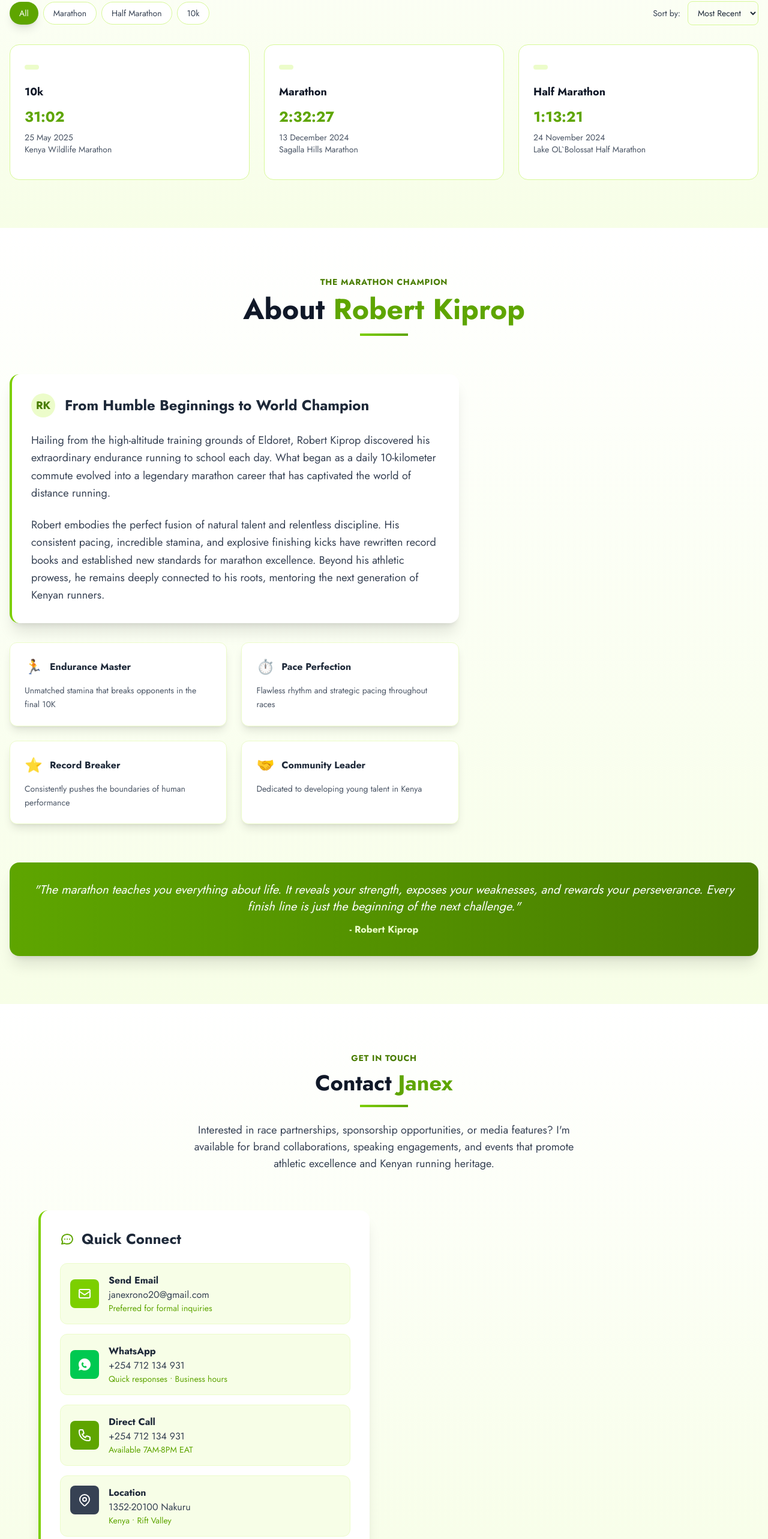
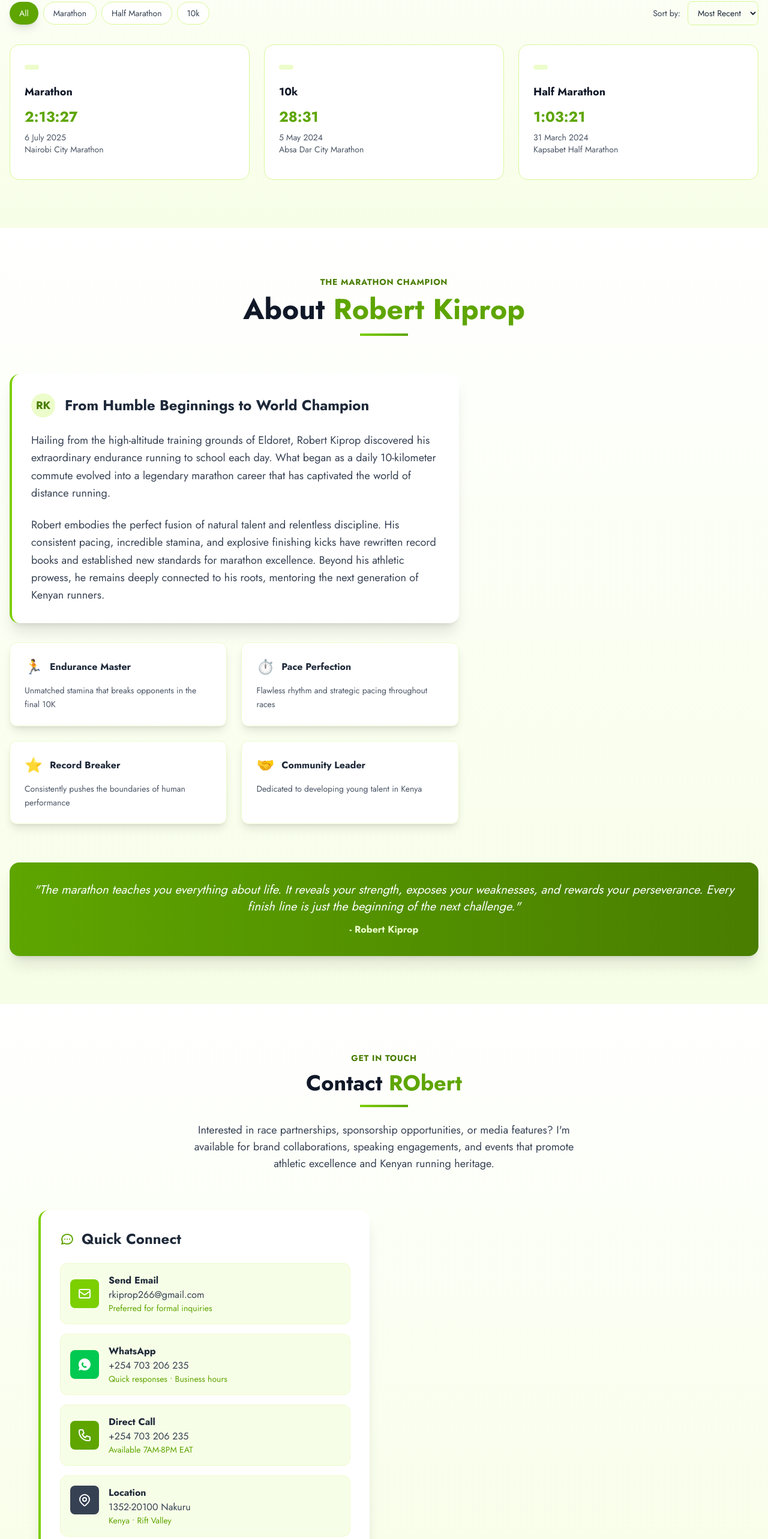
Before and after one commit to Koech161/gideon-sugut, a Next.js app: page / in a window 1280 px wide. Shown: the part 1122-3688 px from the top of the page at 60% size. Built offline with nearby package versions, Linux system fonts and the light colour scheme.

Commit message:
add record

```diff
--- a/components/Contact.jsx
+++ b/components/Contact.jsx
@@ -5,7 +5,7 @@ export default function Contact() {
   return (
     <section
       className="py-20 bg-gradient-to-b from-white to-lime-50"
-      aria-label="Contact Janex Jepkogei"
+      aria-label="Contact Robert Kiprop"
       id='contact'
     >
       <div className="container px-4 mx-auto">
@@ -19,7 +19,7 @@ export default function Contact() {
             Get In Touch
           </h2>
           <h1 className="mb-4 text-4xl font-black text-gray-900">
-            Contact <span className="text-lime-600">Janex</span>
+            Contact <span className="text-lime-600">RObert</span>
           </h1>
           <div className="w-20 h-1 mx-auto bg-gradient-to-r from-lime-500 to-lime-600"></div>
           <p className="max-w-2xl mx-auto mt-6 text-lg text-gray-700">
@@ -50,7 +50,7 @@ export default function Contact() {
 
               <div className="space-y-4">
                 <motion.a
-                  href="mailto:janexrono20@gmail.com"
+                  href="mailto:rkiprop266@gmail.com"
                   className="flex items-center p-4 transition-all border border-lime-100 bg-lime-50 rounded-xl hover:bg-lime-100 group hover:shadow-lg"
                   whileHover={{ x: 5 }}
                 >
@@ -61,7 +61,7 @@ export default function Contact() {
                   </div>
                   <div>
                     <h4 className="font-bold text-gray-800">Send Email</h4>
-                    <p className="text-gray-700">janexrono20@gmail.com</p>
+                    <p className="text-gray-700">rkiprop266@gmail.com</p>
                     <p className="text-sm text-lime-600">Preferred for formal inquiries</p>
                   </div>
                   <svg className="w-5 h-5 ml-auto transition-opacity opacity-0 text-lime-500 group-hover:opacity-100" fill="none" stroke="currentColor" viewBox="0 0 24 24">
@@ -70,7 +70,7 @@ export default function Contact() {
                 </motion.a>
 
                 <motion.a
-                  href="https://wa.me/+254712134931"
+                  href="https://wa.me/+254703206235"
                   className="flex items-center p-4 transition-all border border-lime-100 bg-lime-50 rounded-xl hover:bg-lime-100 group hover:shadow-lg"
                   whileHover={{ x: 5 }}
                 >
@@ -81,7 +81,7 @@ export default function Contact() {
                   </div>
                   <div>
                     <h4 className="font-bold text-gray-800">WhatsApp</h4>
-                    <p className="text-gray-700">+254 712 134 931</p>
+                    <p className="text-gray-700">+254 703 206 235</p>
                     <p className="text-sm text-lime-600">Quick responses • Business hours</p>
                   </div>
                   <svg className="w-5 h-5 ml-auto transition-opacity opacity-0 text-lime-500 group-hover:opacity-100" fill="none" stroke="currentColor" viewBox="0 0 24 24">
@@ -90,7 +90,7 @@ export default function Contact() {
                 </motion.a>
 
                 <motion.a
-                  href="tel:+254712134931"
+                  href="tel:+254703206235"
                   className="flex items-center p-4 transition-all border border-lime-100 bg-lime-50 rounded-xl hover:bg-lime-100 group hover:shadow-lg"
                   whileHover={{ x: 5 }}
                 >
@@ -101,7 +101,7 @@ export default function Contact() {
                   </div>
                   <div>
                     <h4 className="font-bold text-gray-800">Direct Call</h4>
-                    <p className="text-gray-700">+254 712 134 931</p>
+                    <p className="text-gray-700">+254 703 206 235</p>
                     <p className="text-sm text-lime-600">Available 7AM-8PM EAT</p>
                   </div>
                   <svg className="w-5 h-5 ml-auto transition-opacity opacity-0 text-lime-500 group-hover:opacity-100" fill="none" stroke="currentColor" viewBox="0 0 24 24">
--- a/components/Footer.jsx
+++ b/components/Footer.jsx
@@ -12,7 +12,7 @@ const navLinks = [
 
 const socialLinks = [
   {
-    href: 'https://wa.me/+254712345678',
+    href: 'https://wa.me/+254703206235',
     label: 'WhatsApp',
     icon: (
       <svg className="w-5 h-5" fill="currentColor" viewBox="0 0 24 24">
@@ -22,7 +22,7 @@ const socialLinks = [
     color: 'bg-green-500 hover:bg-green-600'
   },
   {
-    href: 'tel:+254712345678',
+    href: 'tel:+254703206235',
     label: 'Phone',
     icon: (
       <svg className="w-5 h-5" fill="currentColor" viewBox="0 0 24 24">
@@ -32,7 +32,7 @@ const socialLinks = [
     color: 'bg-gray-700 hover:bg-gray-800'
   },
   {
-    href: 'mailto:robertkiprop@email.com',
+    href: 'mailto:rkiprop266@gmail.com',
     label: 'Email',
     icon: (
       <svg className="w-5 h-5" fill="none" stroke="currentColor" viewBox="0 0 24 24">
@@ -113,17 +113,17 @@ export default function Footer() {
           >
             <h4 className="mb-6 text-lg font-semibold tracking-wider uppercase text-lime-300">Get In Touch</h4>
             <div className="space-y-4 text-gray-400">
-              <a href="mailto:robertkiprop@email.com" className="flex items-center transition-colors hover:text-lime-300">
+              <a href="mailto:rkiprop266@gmail.com" className="flex items-center transition-colors hover:text-lime-300">
                 <svg className="w-4 h-4 mr-3 text-lime-400" fill="currentColor" viewBox="0 0 24 24">
                   <path d="M20 4H4c-1.1 0-1.99.9-1.99 2L2 18c0 1.1.9 2 2 2h16c1.1 0 2-.9 2-2V6c0-1.1-.9-2-2-2zm0 14H4V8l8 5 8-5v10zm-8-7L4 6h16l-8 5z"/>
                 </svg>
-                robertkiprop@email.com
+                rkiprop266@gmail.com
               </a>
-              <a href="tel:+254712345678" className="flex items-center transition-colors hover:text-lime-300">
+              <a href="tel:+254703206235" className="flex items-center transition-colors hover:text-lime-300">
                 <svg className="w-4 h-4 mr-3 text-lime-400" fill="currentColor" viewBox="0 0 24 24">
                   <path d="M6.62 10.79c1.44 2.83 3.76 5.15 6.59 6.59l2.2-2.2c.27-.27.67-.36 1.02-.24 1.12.37 2.33.57 3.57.57.55 0 1 .45 1 1V20c0 .55-.45 1-1 1-9.39 0-17-7.61-17-17 0-.55.45-1 1-1h3.5c.55 0 1 .45 1 1 0 1.25.2 2.45.57 3.57.12.35.03.74-.24 1.02l-2.2 2.2z"/>
                 </svg>
-                +254 712 345 678
+                +254 703 206 235
               </a>
               <p className="flex items-center">
                 <svg className="w-4 h-4 mr-3 text-lime-400" fill="none" stroke="currentColor" viewBox="0 0 24 24">
--- a/components/Header.jsx
+++ b/components/Header.jsx
@@ -195,12 +195,12 @@ export default function Header() {
 
                   {/* Quick Contact */}
                   <div className="flex justify-center mt-4 space-x-4">
-                    <a href="mailto:robertkiprop@email.com" className="p-2 transition-colors text-lime-600 hover:text-lime-800">
+                    <a href="mailto:rkiprop266@email.com" className="p-2 transition-colors text-lime-600 hover:text-lime-800">
                       <svg className="w-5 h-5" fill="none" stroke="currentColor" viewBox="0 0 24 24">
                         <path strokeLinecap="round" strokeLinejoin="round" strokeWidth={2} d="M3 8l7.89 4.26a2 2 0 002.22 0L21 8M5 19h14a2 2 0 002-2V7a2 2 0 00-2-2H5a2 2 0 00-2 2v10a2 2 0 002 2z" />
                       </svg>
                     </a>
-                    <a href="https://wa.me/+254712345678" className="p-2 transition-colors text-lime-600 hover:text-lime-800">
+                    <a href="https://wa.me/254703206235" className="p-2 transition-colors text-lime-600 hover:text-lime-800">
                       <svg className="w-5 h-5" fill="currentColor" viewBox="0 0 24 24">
                         <path d="M12 2C6.48 2 2 6.48 2 12c0 1.85.5 3.58 1.36 5.07L2 22l4.93-1.36A9.96 9.96 0 0 0 12 22c5.52 0 10-4.48 10-10S17.52 2 12 2zm3.92 13.8c-.25.74-.74 1.32-1.48 1.66-.94.43-2.16.36-3.3-.18-1.4-.67-2.57-1.76-3.42-3.08-.85-1.32-1.07-2.74-.62-4.1.2-.6.58-1.13 1.14-1.5.14-.1.3-.16.46-.16h.32c.2 0 .48.07.66.44.22.45.78 1.54.86 1.65.08.1.14.22.1.34-.12.36-.36.7-.74.94-.14.09-.28.19-.4.29-.12.1-.24.2-.22.35.04.28.24.62.52.94.64.74 1.4 1.3 2.3 1.56.14.04.28.02.38-.06.1-.08.24-.22.38-.36.22-.22.44-.3.62-.2.18.1 1.1.52 1.3.60.18.08.3.14.34.24.04.1.02.2-.04.34-.3.64-.9 1.3-1.6 1.5z" />
                       </svg>
--- a/data/records.json
+++ b/data/records.json
@@ -1,7 +1,7 @@
 [
-  { "id": 1, "event": "Marathon", "time": "2:32:27", "date": "2024-12-13", "venue": "Sagalla Hills Marathon" },
-  { "id": 3, "event": "10k", "time": "31:02", "date": "2025-05-25", "venue": "Kenya Wildlife Marathon" },
-  { "id": 2, "event": "Half Marathon", "time": "1:13:21", "date": "2024-11-24", "venue": "Lake OL`Bolossat Half Marathon" }
+  { "id": 1, "event": "Marathon", "time": "2:13:27", "date": "2025-07-06", "venue": "Nairobi City Marathon" },
+  { "id": 3, "event": "10k", "time": "28:31", "date": "2024-05-05", "venue": "Absa Dar City Marathon" },
+  { "id": 2, "event": "Half Marathon", "time": "1:03:21", "date": "2024-03-31", "venue": "Kapsabet Half Marathon" }
 
 
 ]
```
